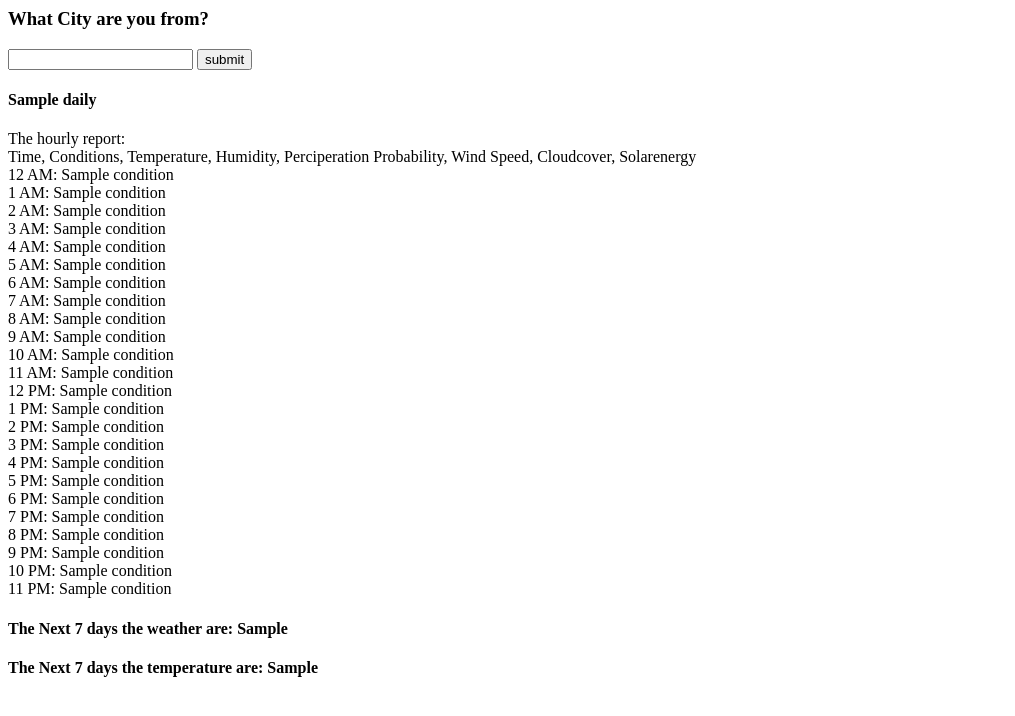
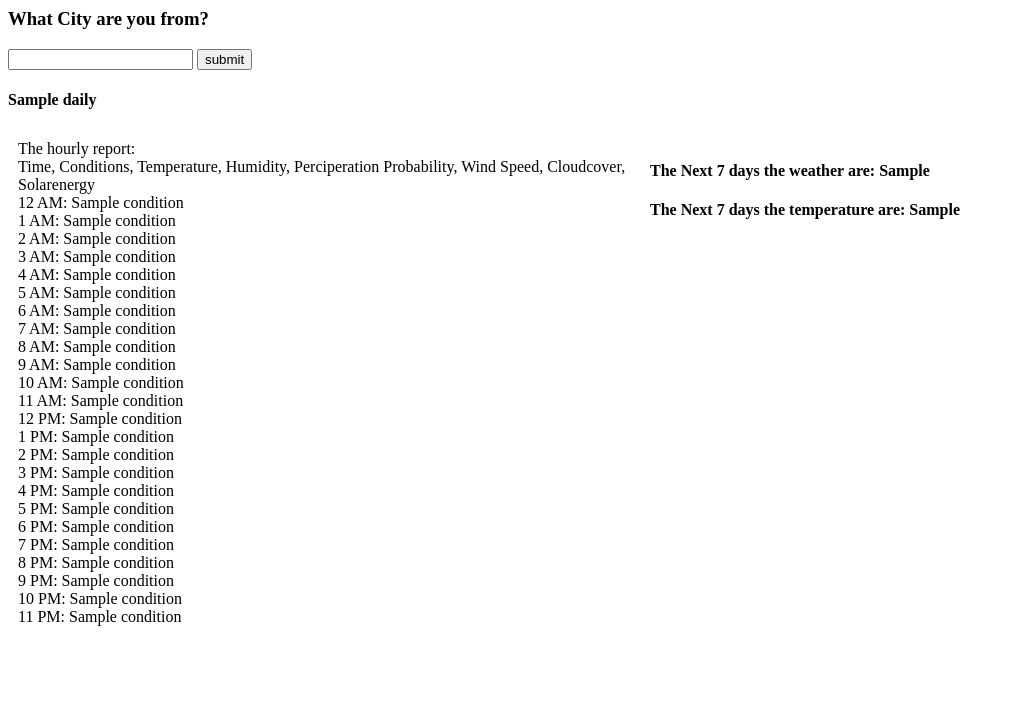
Before and after one commit to EpicKidCreations/weather, a Flask app: template templates/home.html in a window 1280 px wide. Shown: the top 716 px of the page, without its empty margins (0-1015 px from the left). Run offline with Flask 2, Linux system fonts and the light colour scheme; the template is opened without the code that fills it: most values are stand-ins (such as "Sample title", 1, 10 or a date in 2020).

Commit message:
Adjusted code

```diff
--- a/main.py
+++ b/main.py
@@ -25,6 +25,8 @@ def home():
             print(days['conditions'])
             print(at)
         conditions = []
+        next_7_days.pop(1)
+        at.pop(1)
         ra = report['resolvedAddress']
         for days in report['days']:
             c = days['conditions']
@@ -43,7 +45,7 @@ def home():
                 cc = hours['cloudcover']
                 se = hours['solarenergy']
                 conditions.append(f" {icon}, {temp} , {hum}, {perci}%, {ws}, {cc}, {se}")
-        return render_template('home.html', conditions=conditions, daily=daily, next_7_days=next_7_days, at=at)
+        return render_template('home.html', conditions=conditions, daily=daily, next_7_days=next_7_days, at=at, c=c)
 
 
 if __name__ == '__main__':
--- a/templates/home.html
+++ b/templates/home.html
@@ -8,16 +8,11 @@
         * {
           box-sizing: border-box;
         }
-
-        /* Create two equal columns that floats next to each other */
         .column {
           float: left;
           width: 50%;
           padding: 10px;
-          height: 300px; /* Should be removed. Only for demonstration */
         }
-
-        /* Clear floats after the columns */
         .row:after {
           content: "";
           display: table;
@@ -35,6 +30,8 @@
     {% if daily %}
     <h4>{{ daily }}</h4>
     {% if conditions %}
+    <div class="row">
+        <div class="column">
             The hourly report:
             <br>
             Time, Conditions, Temperature, Humidity, Perciperation Probability, Wind Speed, Cloudcover, Solarenergy
@@ -86,11 +83,16 @@
             10 PM: {{ conditions[22] }}
             <br>
             11 PM: {{ conditions[23] }}
-    {% if next_7_days %}
+        </div>
+        <div class="column">
+
+          {% if next_7_days %}
             <h4>The Next 7 days the weather are: {{ next_7_days }}</h4>
     {% if at %}
         <h4>The Next 7 days the temperature are: {{ at }}</h4>
     {% endif %}
+        </div>
+    </div>
 {% endif %}
 {% endif %}
     {% endif %}
```
Also changed, not shown: static/Overcast.png (deleted), static/Partially cloudy.png (deleted), static/Rain, Overcast.webp (deleted), static/Rain, Partially cloudy.jpeg (deleted), static/clear-day.jpeg (deleted), static/clear-night.png (deleted), static/clear.png (deleted), static/partly-cloudy-day.png (deleted), 1 other file.
